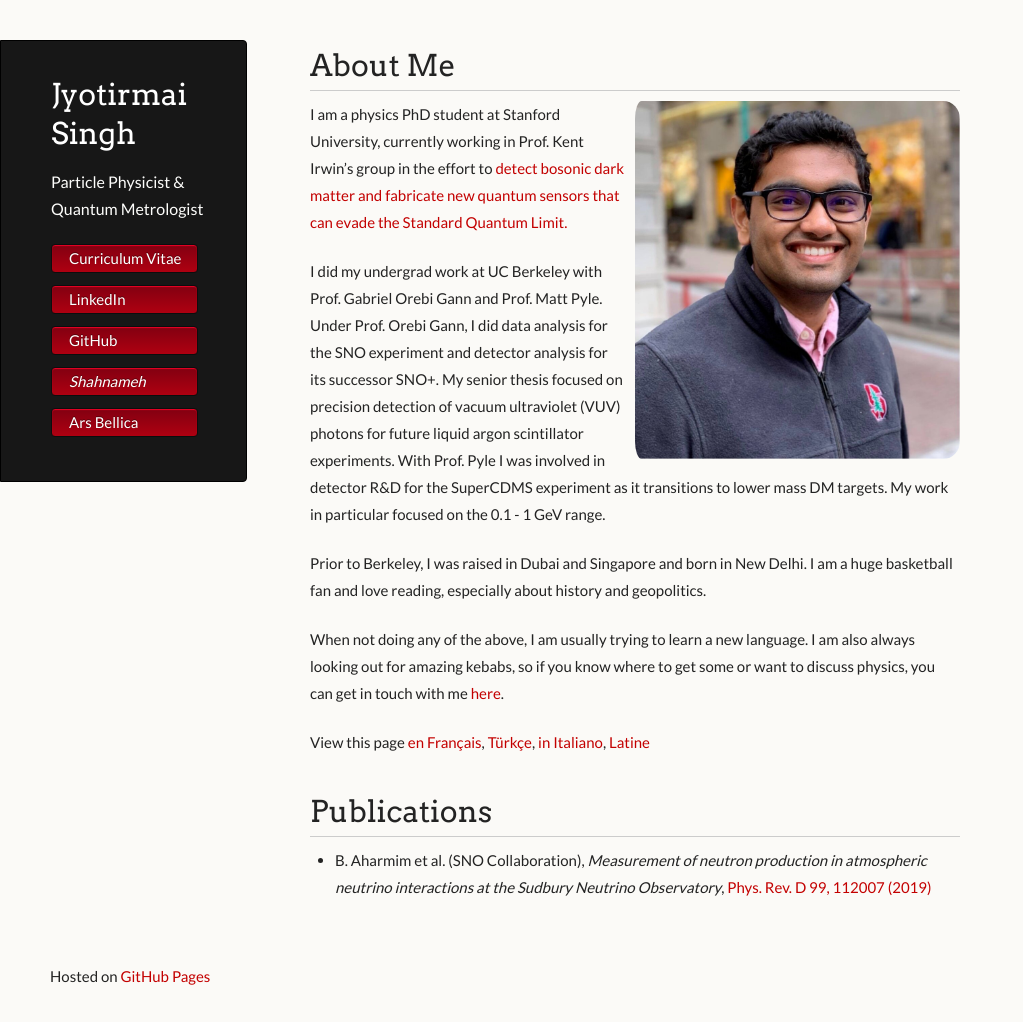
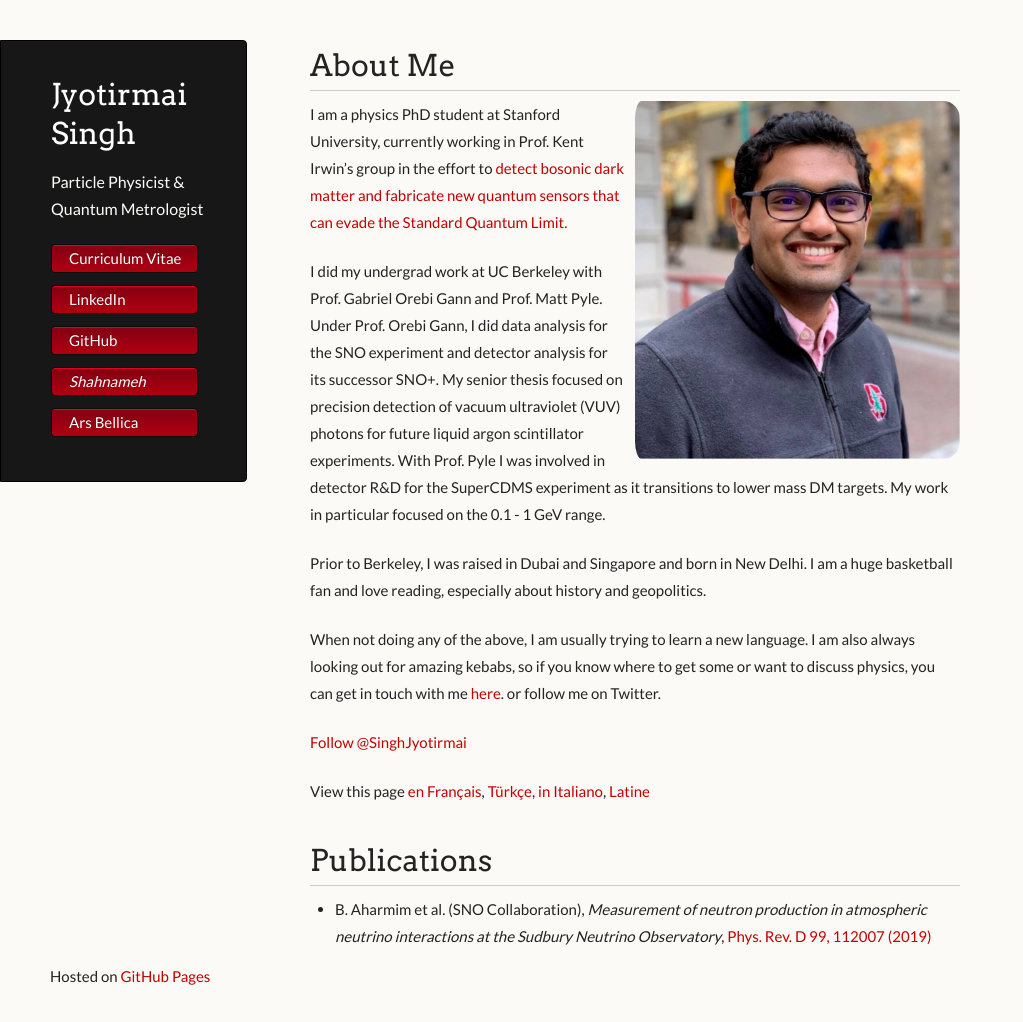
Before and after one commit to joe-singh/joe-singh.github.io, a Jekyll site: the page built from index.md, in a window 1280 px wide and 1022 px high. Shown: the whole window, without its empty margins (0-1023 px from the left). Built offline with Jekyll 4.4.1, drawn with Linux system fonts in a browser that asks for light colours; some web fonts are replaced; comment, search, counter and statistics services are not loaded.

Commit message:
test twitter

```diff
--- a/index.md
+++ b/index.md
@@ -29,6 +29,9 @@ and geopolitics.
 
 When not doing any of the above, I am usually trying to learn a new language. I am also always looking out for amazing
 kebabs, so if you know where to get some or want to discuss physics, you can get in touch with me [here](mailto:joesingh@stanford.edu).
+or follow me on Twitter.
+
+<a href="https://twitter.com/SinghJyotirmai?ref_src=twsrc%5Etfw" class="twitter-follow-button" data-show-count="false">Follow @SinghJyotirmai</a><script async src="https://platform.twitter.com/widgets.js" charset="utf-8"></script>
 
 View this page [en Français](./index-fr.md), [Türkçe](./index-tr.md), [in Italiano](./index-it.md), [Latine](./index-lt.md)
 
```
